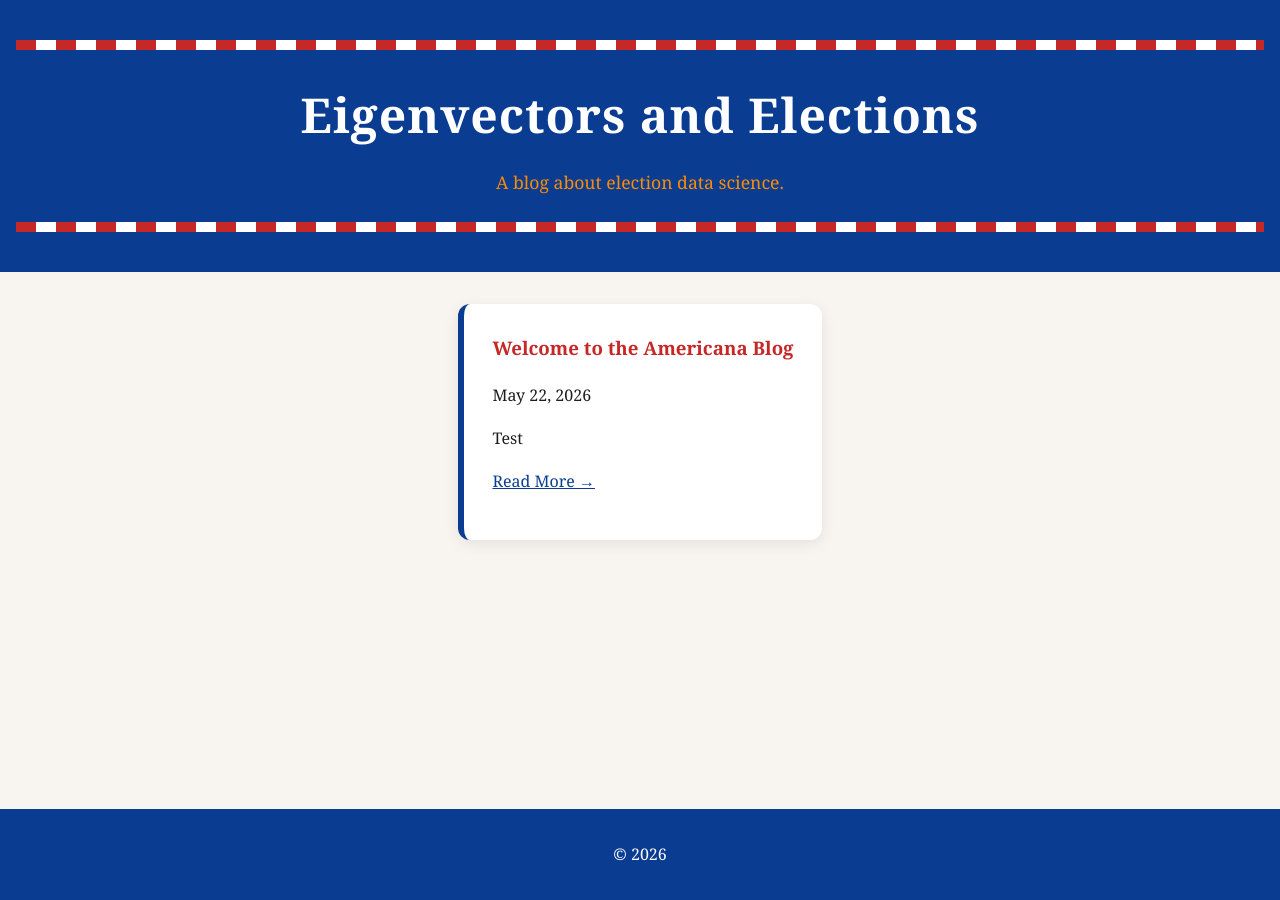
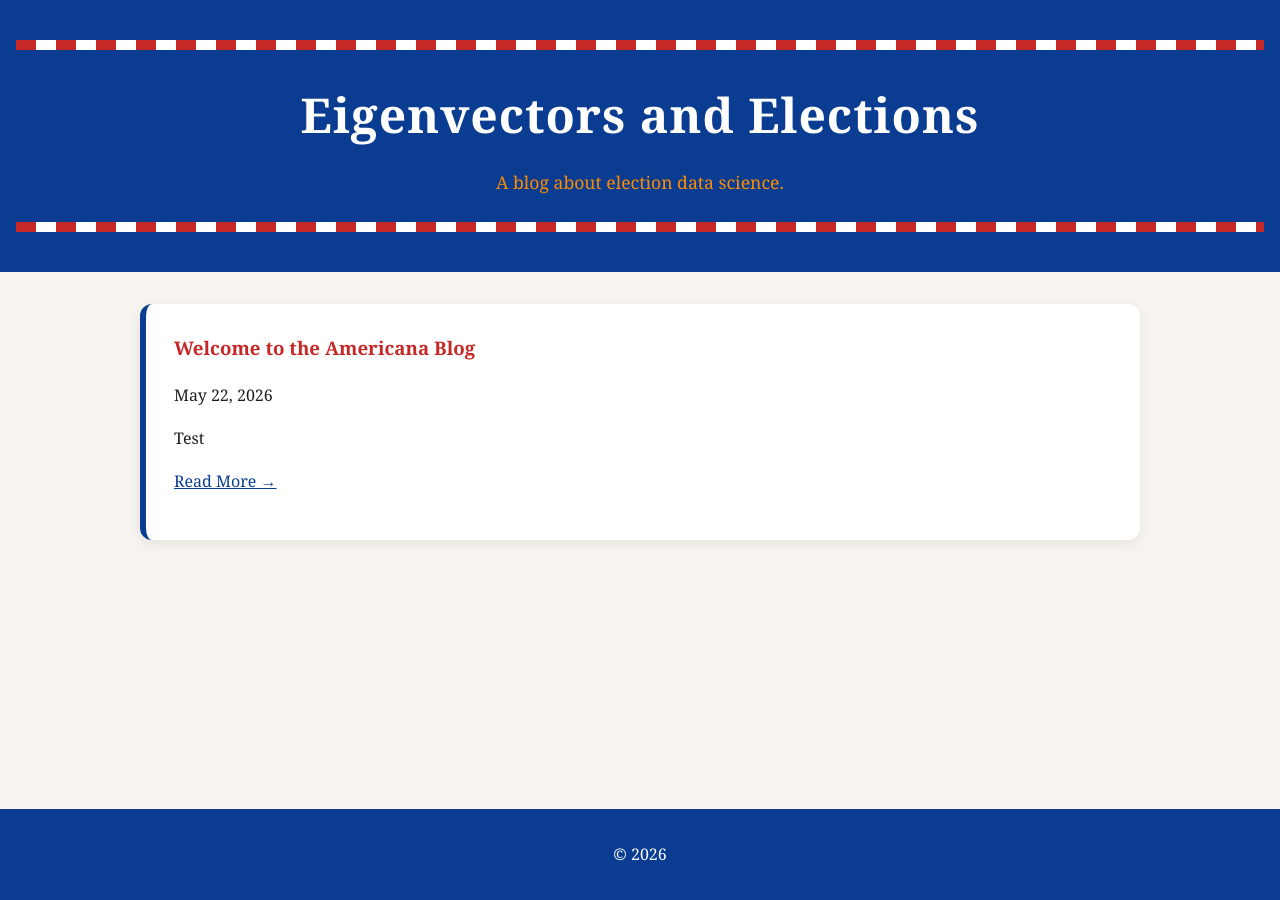
Before and after one commit to luccac19/eigenvectors, a Jekyll site: the page built from index.html, in a window 1280 px wide. Built offline with Jekyll 4.4.1, drawn with Linux system fonts in a browser that asks for light colours.

Commit message:
Update style.css

```diff
--- a/assets/style.css
+++ b/assets/style.css
@@ -1,6 +1,7 @@
 html, body {
   height: 100%;
 }
+
 body {
   margin: 0;
   min-height: 100vh;
@@ -60,11 +61,14 @@ body {
 }
 
 /* Main layout */
+main {
+  flex: 1;
+}
 .container {
-  max-width: 850px;
-  margin: auto;
+  max-width: 1000px;   /* wider than before */
+  width: 100%;
+  margin: 0 auto;
   padding: 2rem;
-  flex: 1;
 }
 /* Post cards */
 .post-card {
```
